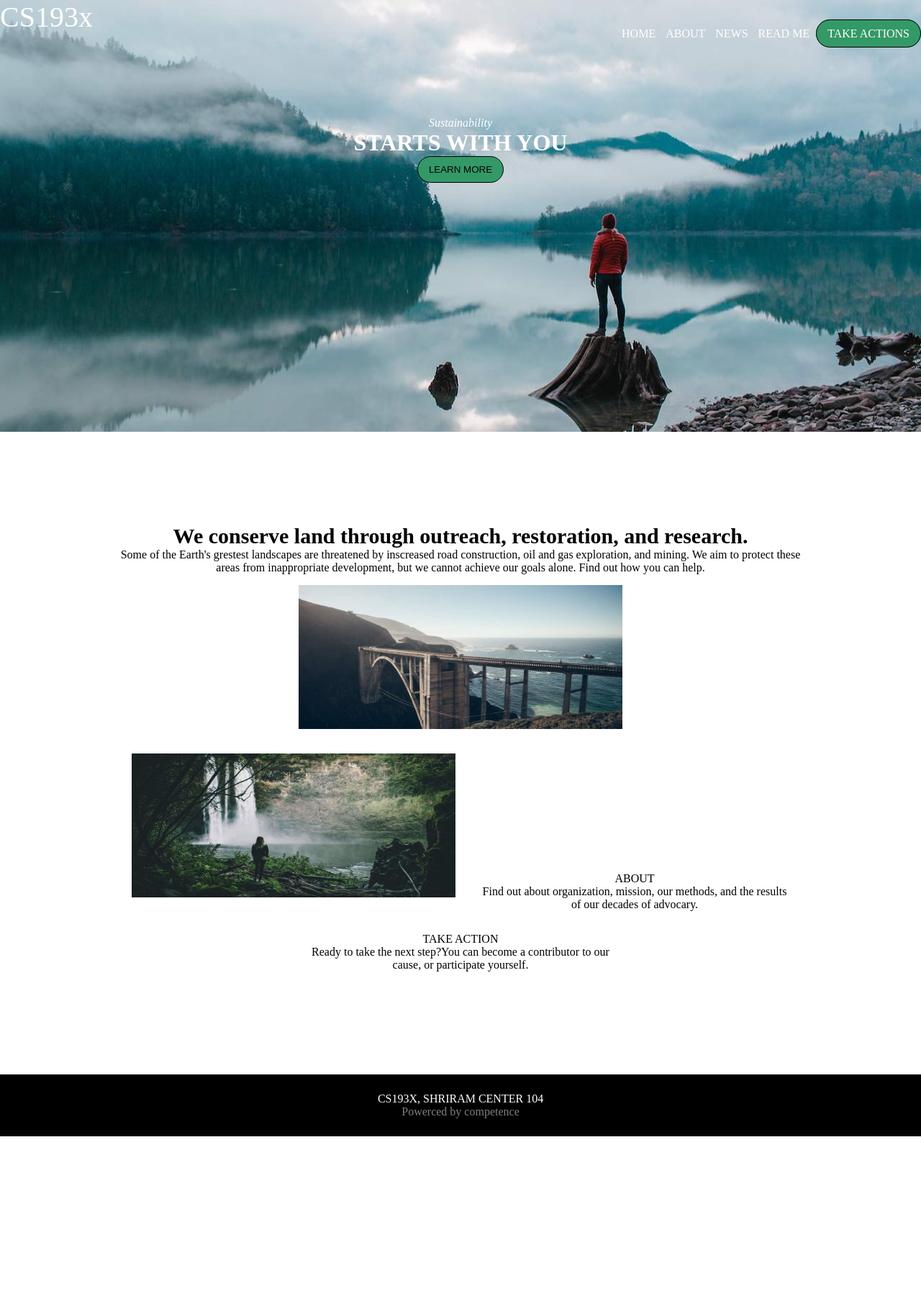
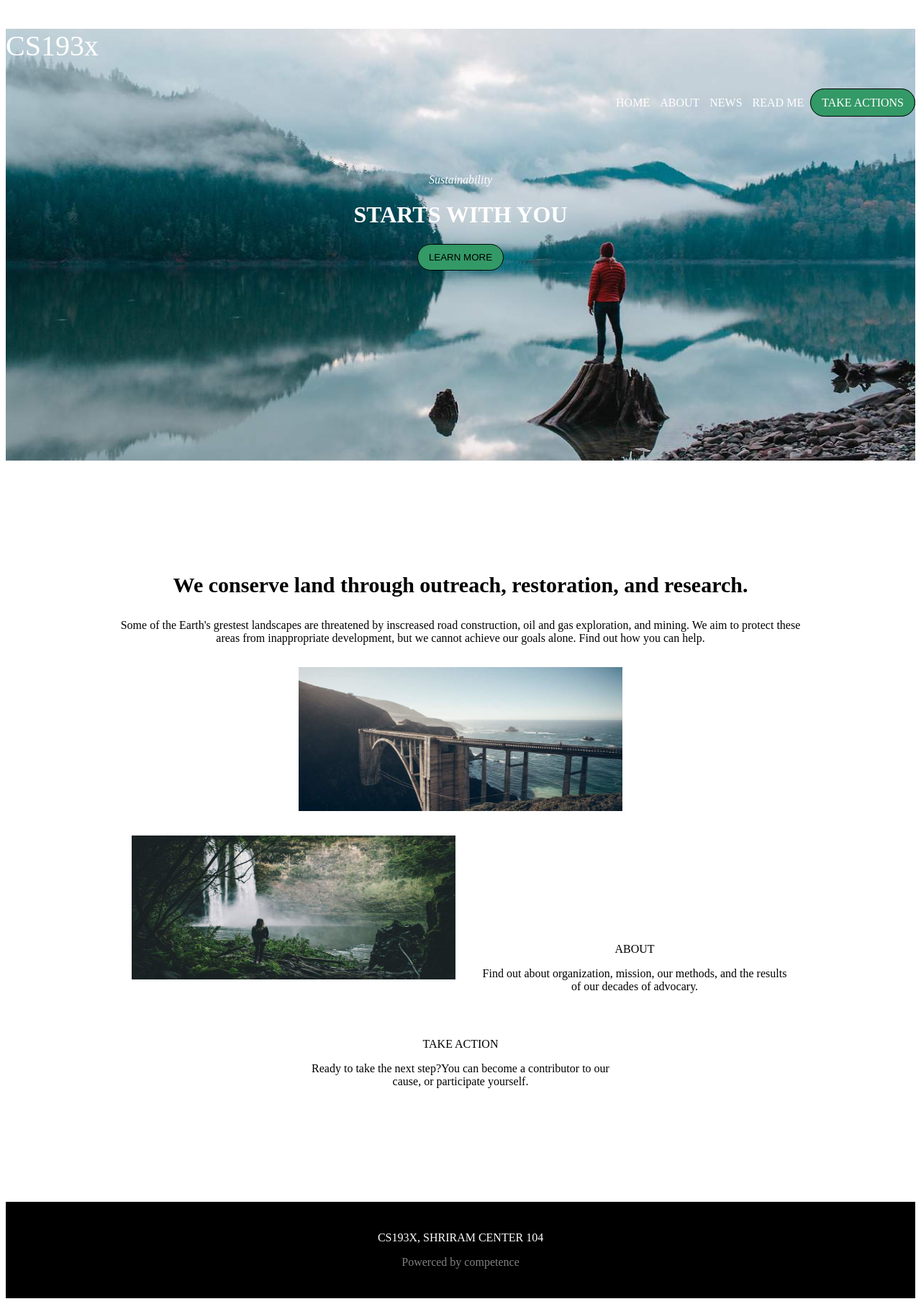
Before and after one commit to binhkdc/binhkdc, a PHP site: page / in a window 1280 px wide. Shown: the whole page at 72% size. Before the commit the page ends 1579 px from the top, so only its background shows below. Run offline with PHP 8.4, Linux system fonts and the light colour scheme.

Commit message:
submit Signed-off-by: binhkdc <ledangbinh18122002@gmail.com>

```diff
--- a/week3/lesson5/exercise/style.css
+++ b/week3/lesson5/exercise/style.css
@@ -1,7 +1,3 @@
-* {
-	margin: 0;
-	padding:0 ;
-}
 .container{
 	margin: auto;
 	width: 75%;
```
